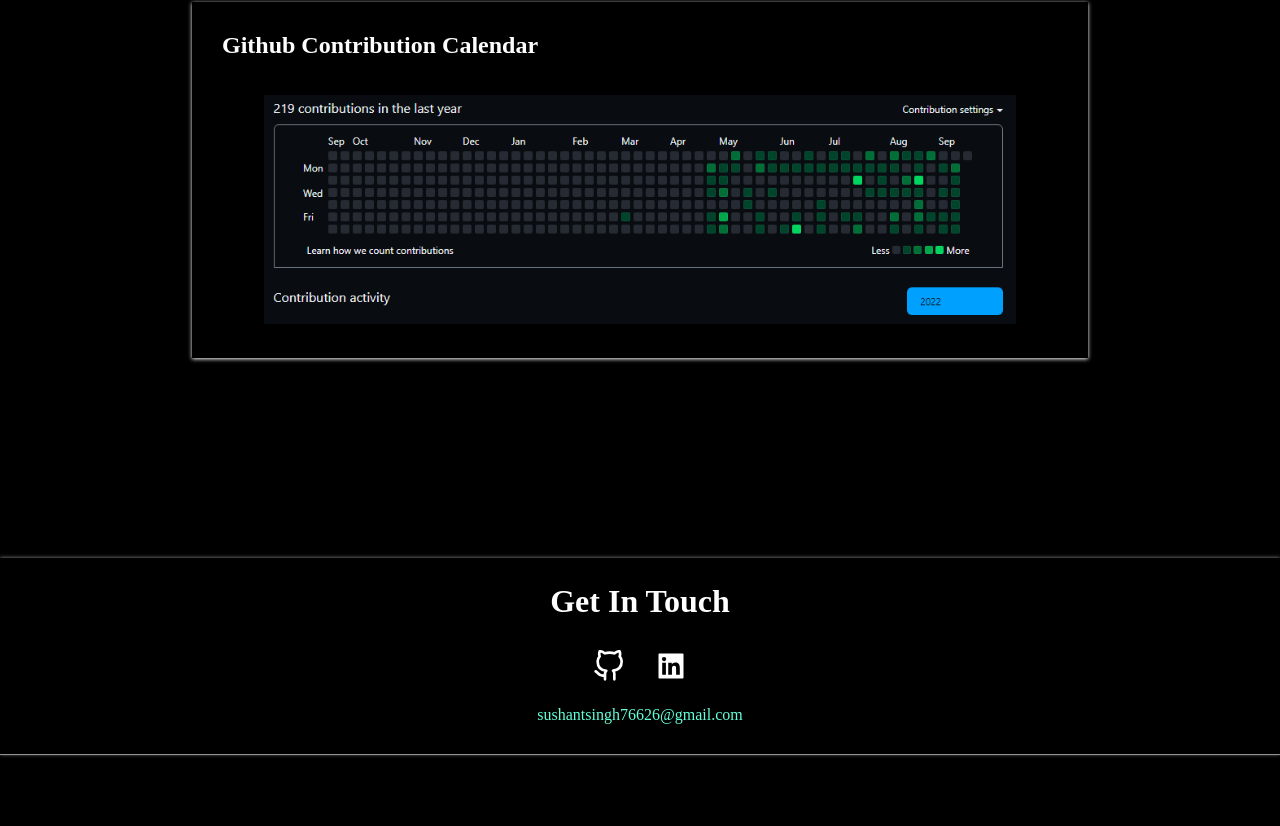
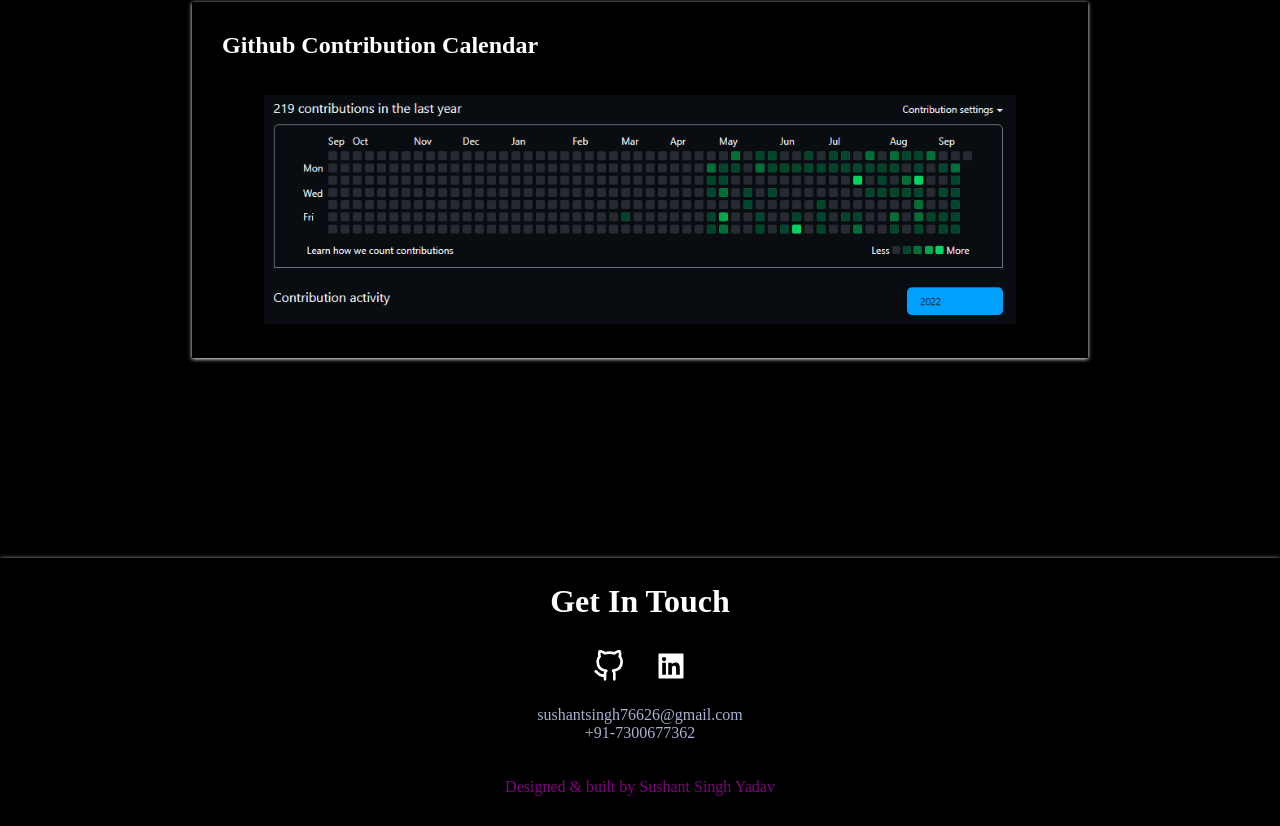
Before and after one commit to HackerSushant76/HackerSushant76.github.io, a React (Create React App) app: page / in a window 1280 px wide. Shown: the part 4509-5335 px from the top of the page. Before the commit the page ends 5263 px from the top, so only its background shows below. Built offline with nearby package versions, Linux system fonts and the light colour scheme; the HTML template or start-up script is replaced by a standard one.

Commit message:
complete

```diff
--- a/src/Sections/GetInTouch.jsx
+++ b/src/Sections/GetInTouch.jsx
@@ -8,6 +8,10 @@ export function GetInTouch(){
         <div className="hover"><a href="https://github.com/HackerSushant76" target="_blank" ><FiGithub size="2rem" /></a></div>
         <div className="hover"><a href="https://www.linkedin.com/in/sushant-singh-yadav-925b4a19a" target="_blank"><AiFillLinkedin size="2rem" /></a></div>
         </div>
-        <p className="bright-text hover" >sushantsingh76626@gmail.com</p>
+        <p className="s-dark-text hover" >sushantsingh76626@gmail.com</p>
+        <p className="s-dark-text hover" >+91-7300677362</p>
+        <br />
+        <br />
+        <p style={{color:"purple"}}>Designed & built by Sushant Singh Yadav</p>
     </div>
 }
```
